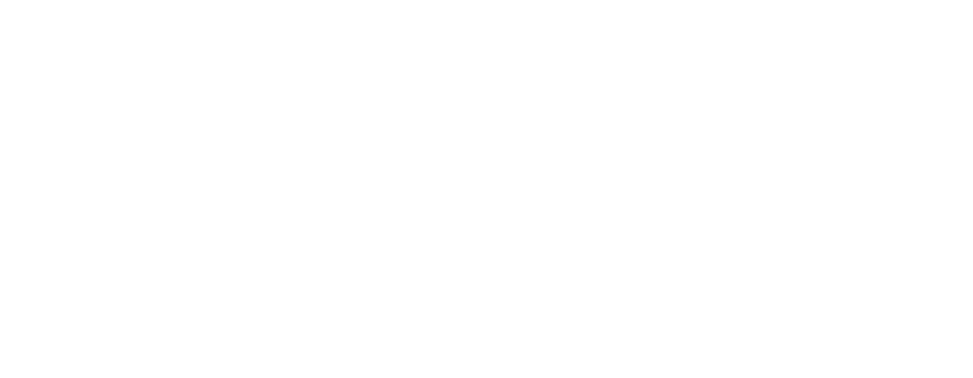
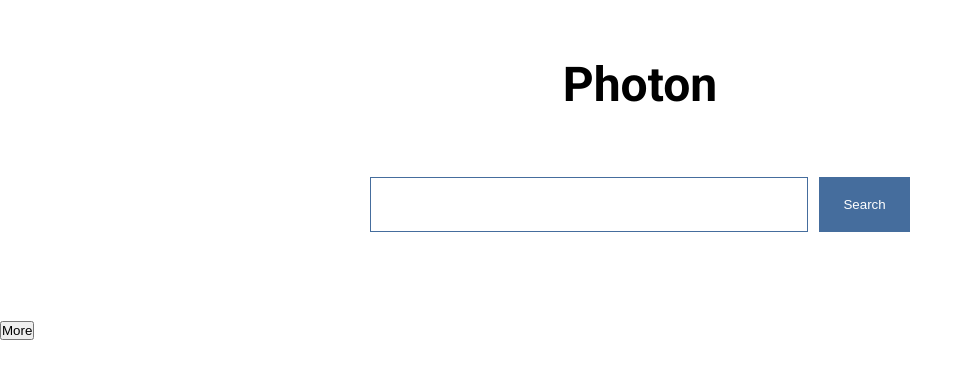
Before and after one commit to annan-dejene/Mini-Projects-With-Vanilla-JS, a plain HTML site: page Photon/index.html in a window 1280 px wide. Shown: the whole page, without its empty margins (0-973 px from the left). Drawn offline with Linux system fonts and the light colour scheme.

Commit message:
Initial html&css

```diff
--- a/Photon/index.html
+++ b/Photon/index.html
@@ -1,14 +1,28 @@
 <!DOCTYPE html>
 <html lang="en">
-<head>
-    <meta charset="UTF-8">
-    <meta name="viewport" content="width=device-width, initial-scale=1.0">
-    <link rel="stylesheet" href="./styles.css">
+  <head>
+    <meta charset="UTF-8" />
+    <meta name="viewport" content="width=device-width, initial-scale=1.0" />
+    <link rel="stylesheet" href="./styles.css" />
     <title>Photon</title>
-</head>
-<body>
+  </head>
+  <body>
+    <header>
+      <h2><a href="./index.html" id="logo">Photon</a></h2>
+      <form class="search-form">
+        <input type="text" name="search" class="search-input" />
+        <button type="submit" class="submit-btn">Search</button>
+      </form>
+    </header>
 
+    <main>
+      <div class="gallery"></div>
+    </main>
+
+    <div class="nav-button">
+      <button class="more">More</button>
+    </div>
 
     <script src="./app.js"></script>
-</body>
+  </body>
 </html>
--- a/Photon/styles.css
+++ b/Photon/styles.css
@@ -0,0 +1,52 @@
+@import url("https://fonts.googleapis.com/css2?family=Roboto:ital,wght@0,100;0,300;0,400;0,500;0,700;0,900;1,100;1,300;1,400;1,500;1,700;1,900&display=swap");
+
+* {
+  margin: 0;
+  padding: 0;
+  box-sizing: border-box;
+}
+
+body {
+  font-family: "Roboto", sans-serif;
+}
+
+header {
+  min-height: 40vh;
+  display: flex;
+  flex-direction: column;
+  justify-content: center;
+  align-items: center;
+  gap: 2rem;
+}
+
+#logo {
+  color: black;
+  text-decoration: none;
+  font-size: 3rem;
+}
+
+.search-form {
+  padding: 2rem;
+  display: flex;
+  gap: 0.7rem;
+}
+
+.search-form input {
+  font-size: 2rem;
+  padding: 0.5rem;
+  width: 100%;
+  border: none;
+  border: 1px solid rgb(69, 109, 157);
+}
+
+.search-form button {
+  padding: 0.5rem 1.5rem;
+  border: none;
+  cursor: pointer;
+  background: rgb(69, 109, 157);
+  color: white;
+}
+
+.search-form button:hover {
+  background: rgb(90, 141, 204);
+}
```
